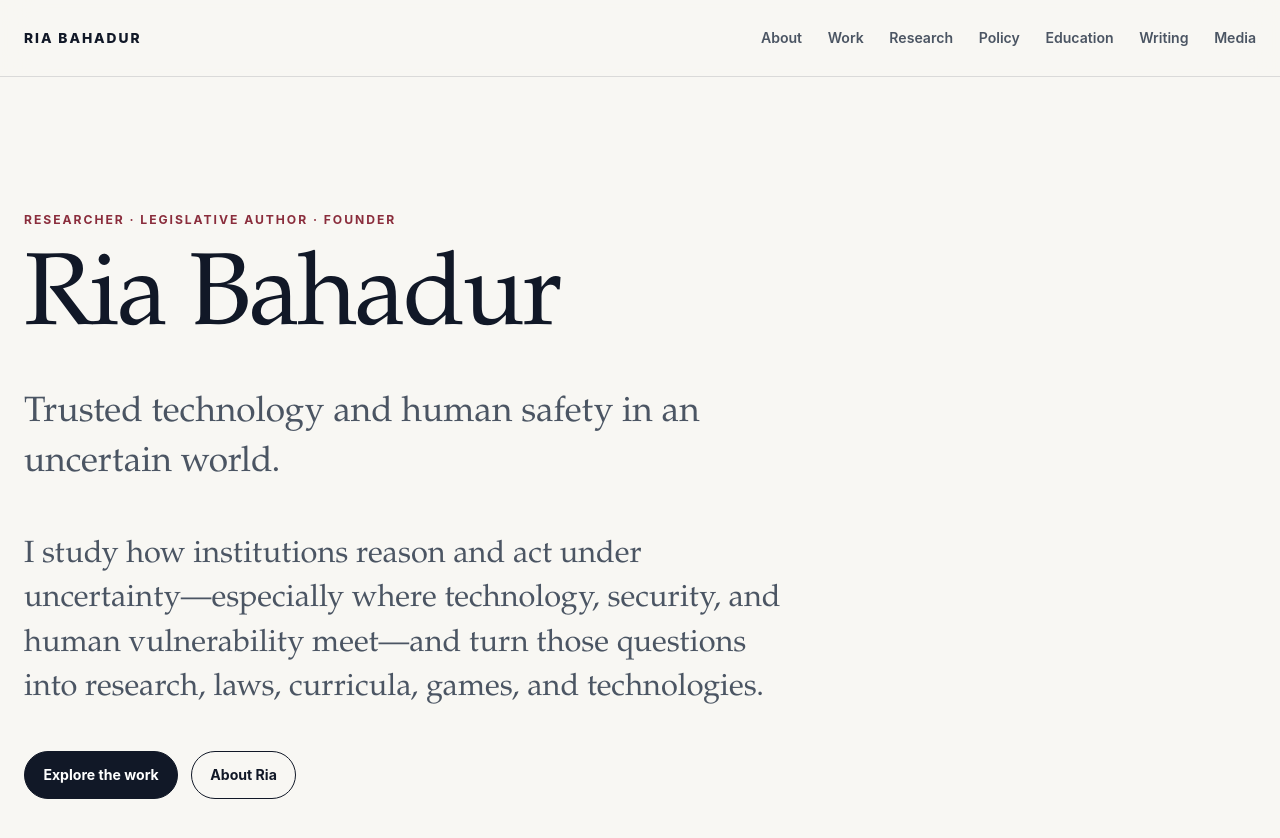
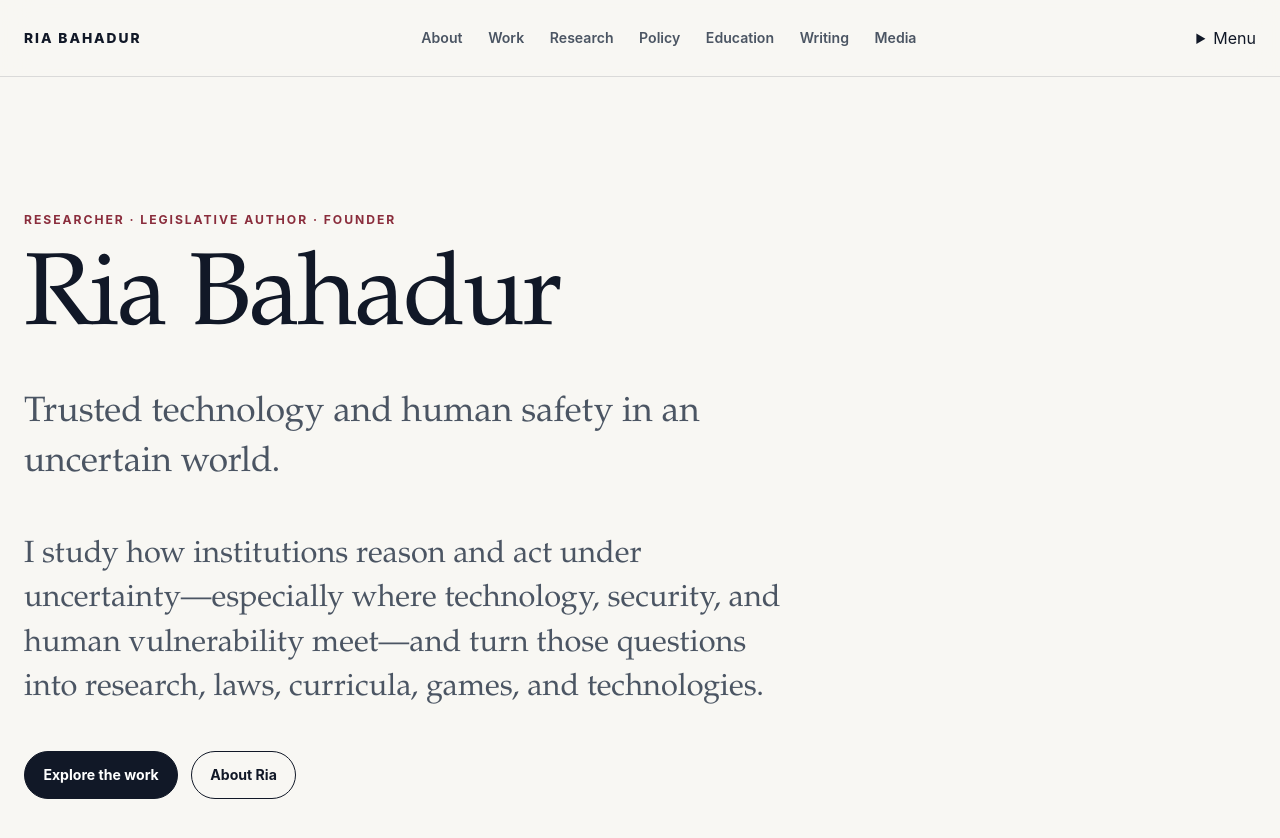
Before and after one commit to riabahadur/riabahadur.github.io, a Jekyll site: the page built from index.html, in a window 1280 px wide and 900 px high. Shown: the top 838 px of the window. Built offline with Jekyll 4.4.1, drawn with Linux system fonts in a browser that asks for light colours.

Commit message:
Update default.html
Add responsive mobile navigation

```diff
--- a/_layouts/default.html
+++ b/_layouts/default.html
@@ -35,7 +35,8 @@
         RIA BAHADUR
       </a>
 
-      <nav class="site-nav" aria-label="Primary navigation">
+      <!-- Desktop navigation -->
+<nav class="site-nav site-nav--desktop" aria-label="Primary navigation">
   <a href="{{ '/about/' | relative_url }}">About</a>
   <a href="{{ '/work/' | relative_url }}">Work</a>
   <a href="{{ '/research/' | relative_url }}">Research</a>
@@ -44,6 +45,32 @@
   <a href="{{ '/writing/' | relative_url }}">Writing</a>
   <a href="{{ '/media/' | relative_url }}">Media</a>
 </nav>
+
+<!-- Mobile navigation -->
+<details class="mobile-nav">
+  <summary class="mobile-nav__toggle">
+    Menu
+  </summary>
+
+  <nav class="mobile-nav__panel" aria-label="Mobile navigation">
+    <a href="{{ '/about/' | relative_url }}">About</a>
+    <a href="{{ '/work/' | relative_url }}">Work</a>
+    <a href="{{ '/research/' | relative_url }}">Research</a>
+    <a href="{{ '/policy/' | relative_url }}">Policy</a>
+    <a href="{{ '/education/' | relative_url }}">Education</a>
+    <a href="{{ '/projects/' | relative_url }}">Projects</a>
+    <a href="{{ '/writing/' | relative_url }}">Writing</a>
+    <a href="{{ '/speaking/' | relative_url }}">Speaking</a>
+    <a href="{{ '/media/' | relative_url }}">Media</a>
+
+    <div class="mobile-nav__secondary">
+      <a href="{{ '/press/' | relative_url }}">Press</a>
+      <a href="{{ '/archive/' | relative_url }}">Archive</a>
+      <a href="{{ '/timeline/' | relative_url }}">Timeline</a>
+      <a href="{{ '/contact/' | relative_url }}">Contact</a>
+    </div>
+  </nav>
+</details>
 
     </div>
   </header>
```
Lines whose indentation alone changed are shown as unchanged.
